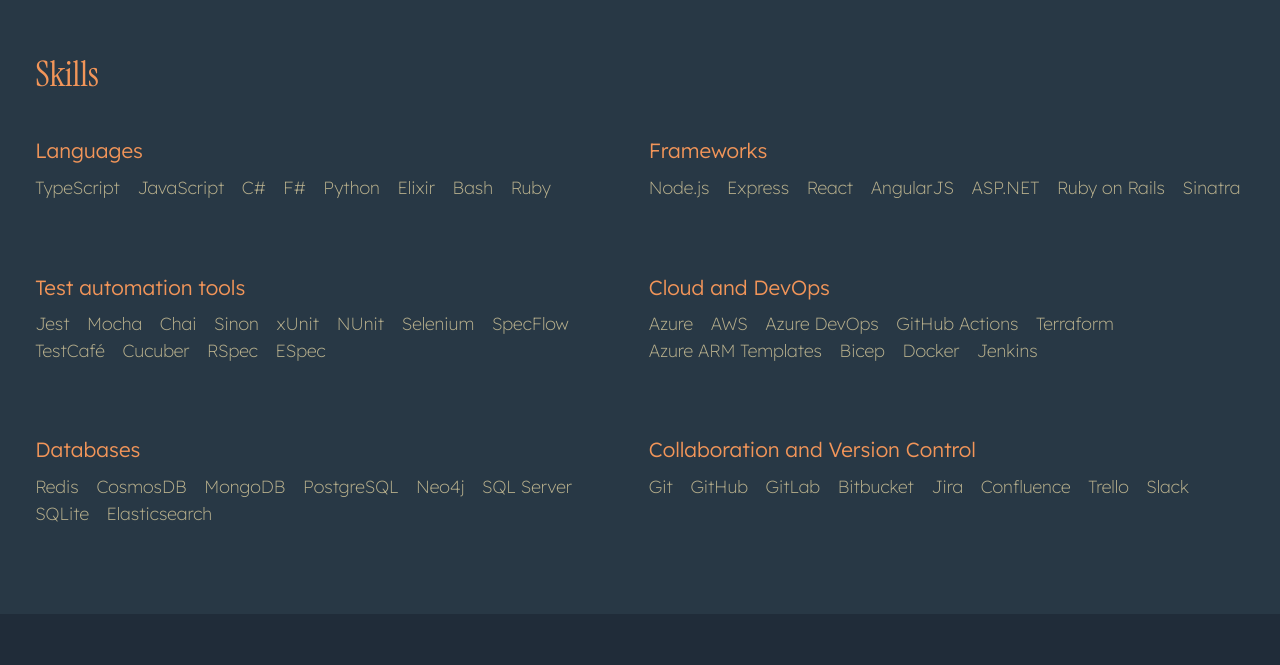
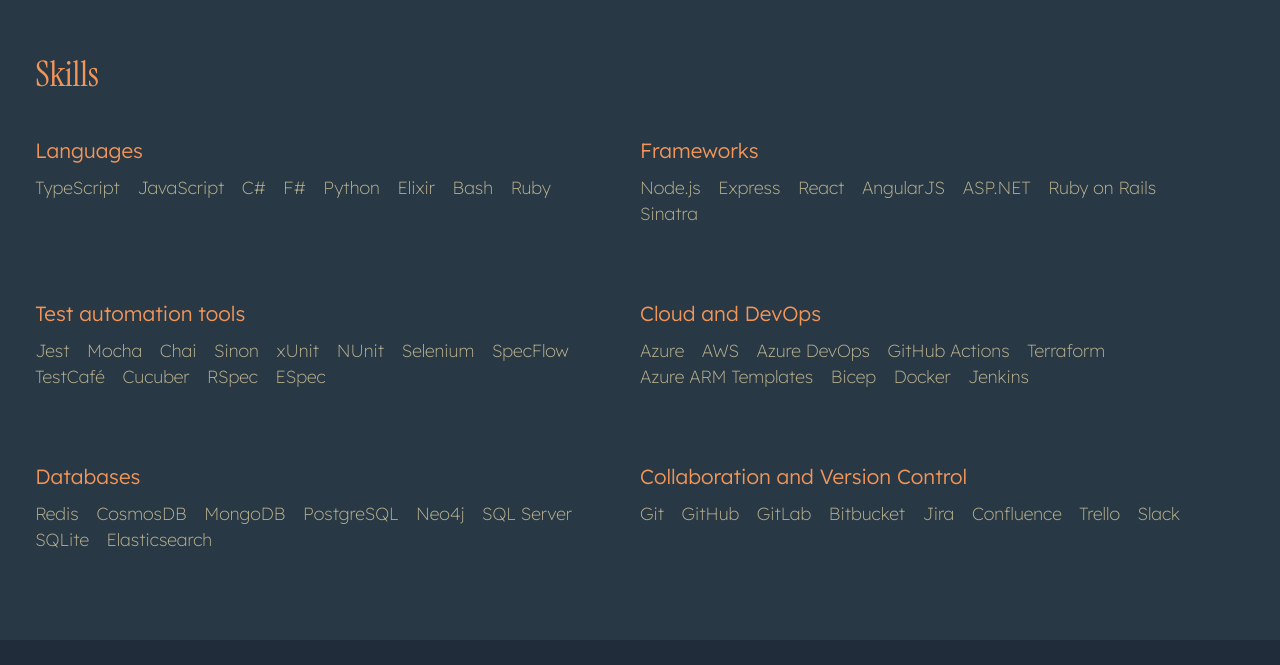
Before and after one commit to MickeJagekrans/jagekrans.dev, a plain HTML site: page site/index.html in a window 1280 px wide. Shown: the part 675-1340 px from the top of the page. Drawn offline with Linux system fonts and the light colour scheme; a web font is replaced by a local one.

Commit message:
fix width of skills container

```diff
--- a/site/css/root.css
+++ b/site/css/root.css
@@ -279,8 +279,7 @@
 
   section#skills {
     width: 100%;
-    padding-left: 2em;
-    padding-right: 1em;
+    max-width: unset;
   }
 
   #skills-lists {
@@ -308,5 +307,6 @@
 @media (min-width: 1024px) {
   section {
     width: 65%;
+    max-width: 1000px;
   }
 }
```
